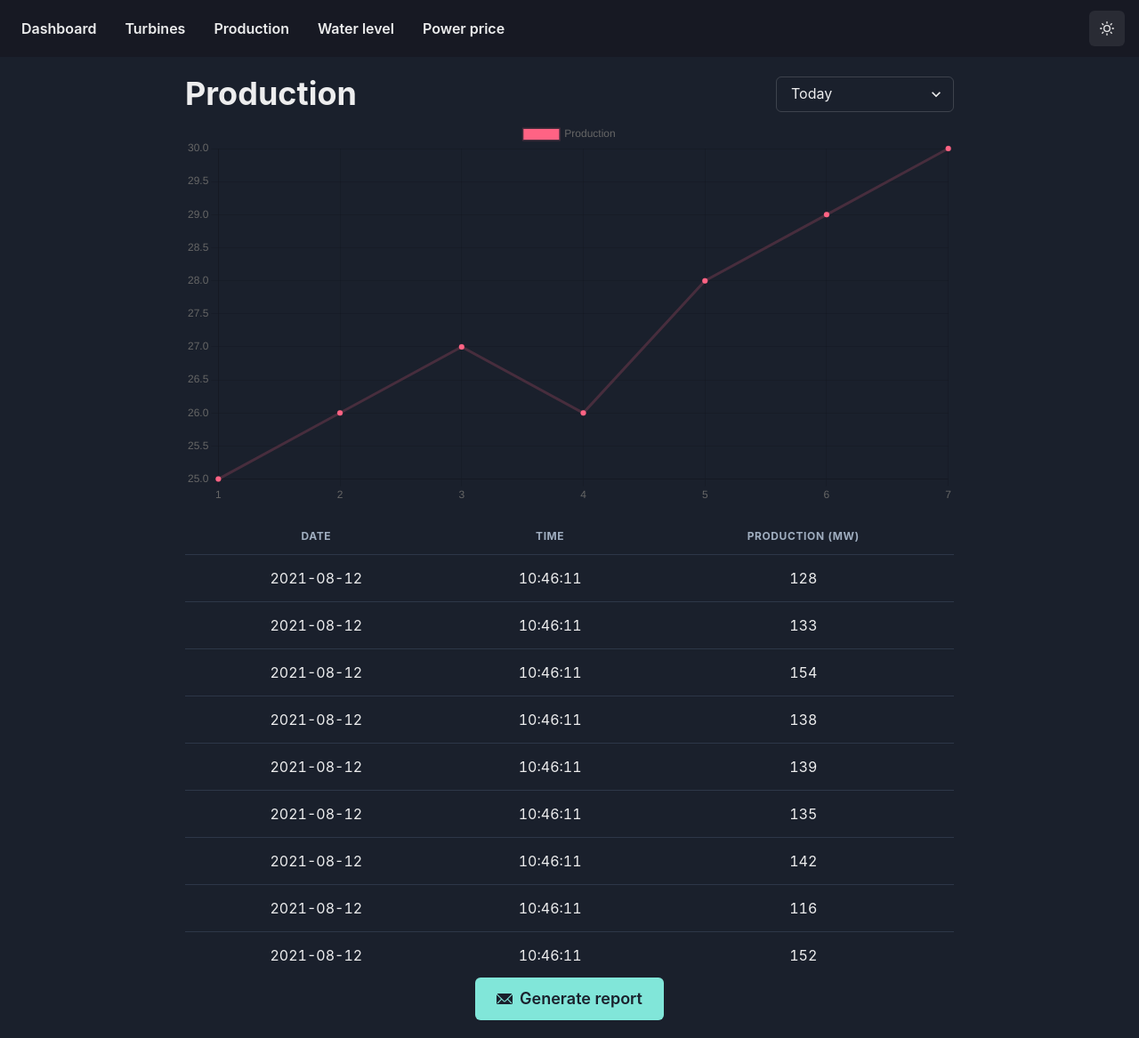
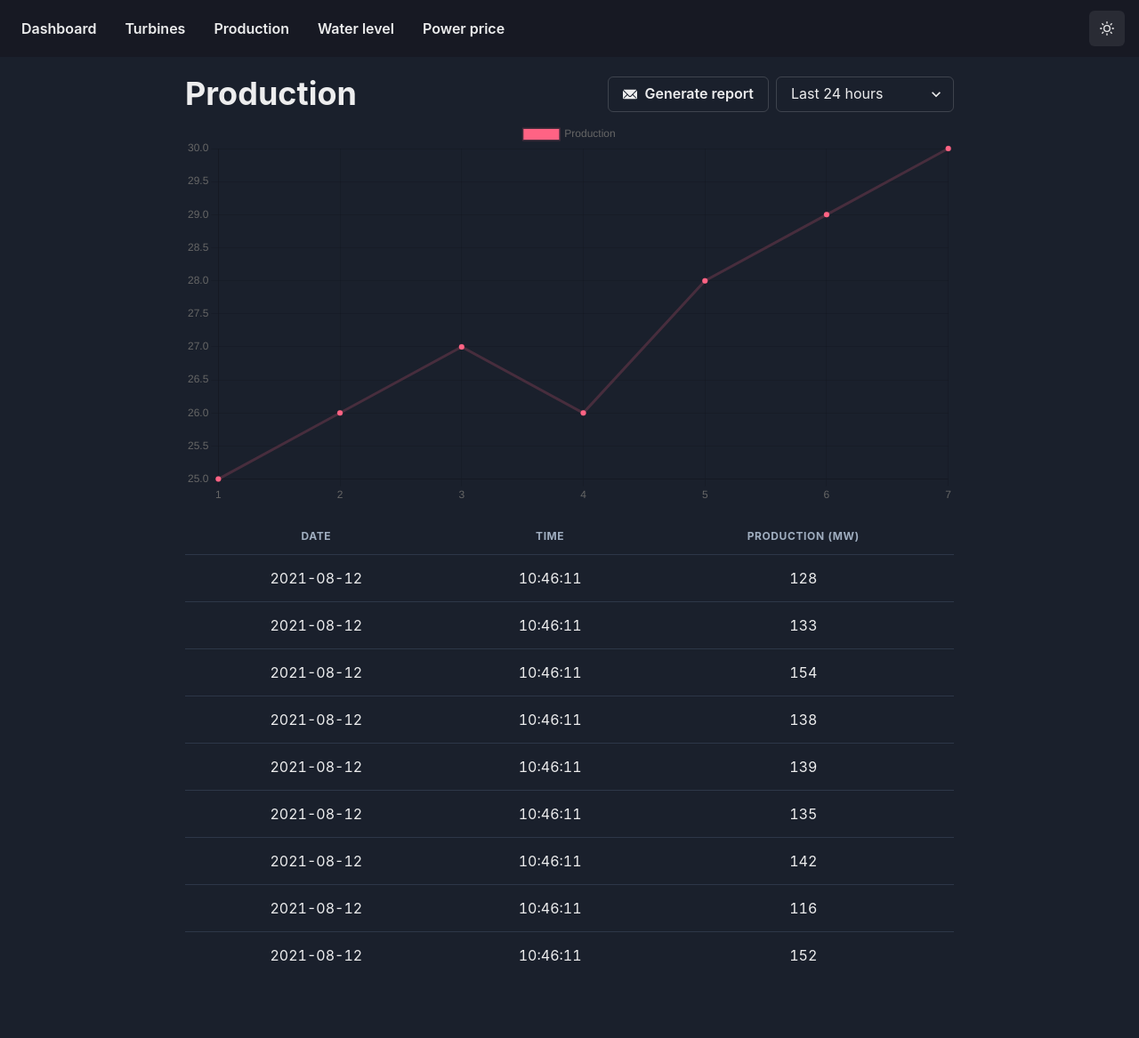
Before and after one commit to maattss/innafjord, a Next.js app: page /production in a window 1280 px wide. Shown: the whole page at 89% size. After the commit the page ends 1103 px from the top, so only its background shows below. Built offline with nearby package versions, Linux system fonts and the light colour scheme.

Commit message:
Move generate report button

```diff
--- a/pages/index.tsx
+++ b/pages/index.tsx
@@ -130,7 +130,7 @@ const Home: React.FC<Props> = ({ powerPriceData, groupStateData }) => {
                 fontSize="2xl"
                 width="200px"
               >
-                {powerPriceData} NOK/MWh
+                {Math.round(+powerPriceData)} NOK/MWh
               </Text>
             </Flex>
           </Link>
@@ -161,7 +161,7 @@ const Home: React.FC<Props> = ({ powerPriceData, groupStateData }) => {
               fontSize="2xl"
               width="200px"
             >
-              {groupStateData.money} NOK
+              {Math.round(groupStateData.money / 1_000_000)} MNOK
             </Text>
           </Flex>
         </VStack>
@@ -191,7 +191,7 @@ const Home: React.FC<Props> = ({ powerPriceData, groupStateData }) => {
               fontSize="2xl"
               width="200px"
             >
-              {groupStateData.environmentCost} NOK
+              {Math.round(groupStateData.environmentCost / 1_000_000)} MNOK
             </Text>
           </Flex>
         </VStack>
--- a/pages/powerPrice.tsx
+++ b/pages/powerPrice.tsx
@@ -50,7 +50,7 @@ const WaterLevel: React.FC = () => {
   let mockData = dummyToday;
   if (filterGraph === "week") mockData = dummyWeek;
   if (filterGraph === "month") mockData = dummyMonth;
-  if (filterGraph === "year") mockData = dummyYear;
+
   return (
     <>
       <Meta title="Power Price History" />
--- a/pages/production.tsx
+++ b/pages/production.tsx
@@ -50,21 +50,25 @@ const Production: React.FC = () => {
   let mockData = dummyToday;
   if (filterGraph === "week") mockData = dummyWeek;
   if (filterGraph === "month") mockData = dummyMonth;
-  if (filterGraph === "year") mockData = dummyYear;
+
   return (
     <>
       <Meta title="Production History" />
       <Flex justifyContent="space-between" alignItems="center" mb="2">
         <Heading>Production</Heading>
+        <Flex>
+          <Button leftIcon={<EmailIcon />} variant="outline" size="md" mr={2}>
+            Generate report
+          </Button>
           <Select
             width="200px"
             onChange={(event) => setFilterGraph(event.target.value)}
           >
-          <option value="today">Today</option>
+            <option value="today">Last 24 hours</option>
             <option value="week">Last week</option>
             <option value="month">Last month</option>
-          <option value="year">Last year</option>
           </Select>
+        </Flex>
       </Flex>
 
       <Line data={graphExampleData} options={options} />
@@ -93,16 +97,6 @@ const Production: React.FC = () => {
           </Tbody>
         </Table>
       </Box>
-      <Flex justifyContent="center" w="100%" mt="4">
-        <Button
-          leftIcon={<EmailIcon />}
-          colorScheme="teal"
-          variant="solid"
-          size="lg"
-        >
-          Generate report
-        </Button>
-      </Flex>
     </>
   );
 };
--- a/pages/turbines.tsx
+++ b/pages/turbines.tsx
@@ -56,7 +56,7 @@ const TurbineBox: React.FC<TurbineData> = ({ id, capacityUsage }) => {
             {capacityUsage * 100 + "%"} <br />
             {capacityUsage * 19.25} kWh/s
             <br />
-            {capacityUsage * ((17.5 * 19.25) / 1.1)} M<sup>3</sup>/s
+            {capacityUsage * ((17.5 * 19.25) / 1.1)} m<sup>3</sup>/s
           </Text>
         </Box>
       </Flex>
--- a/pages/waterLevel.tsx
+++ b/pages/waterLevel.tsx
@@ -50,7 +50,7 @@ const WaterLevel: React.FC = () => {
   let mockData = dummyToday;
   if (filterGraph === "week") mockData = dummyWeek;
   if (filterGraph === "month") mockData = dummyMonth;
-  if (filterGraph === "year") mockData = dummyYear;
+
   return (
     <>
       <Meta title="Water Level History" />
@@ -63,7 +63,6 @@ const WaterLevel: React.FC = () => {
           <option value="today">Today</option>
           <option value="week">Last week</option>
           <option value="month">Last month</option>
-          <option value="year">Last year</option>
         </Select>
       </Flex>
 
```
Lines whose indentation alone changed are shown as unchanged.
